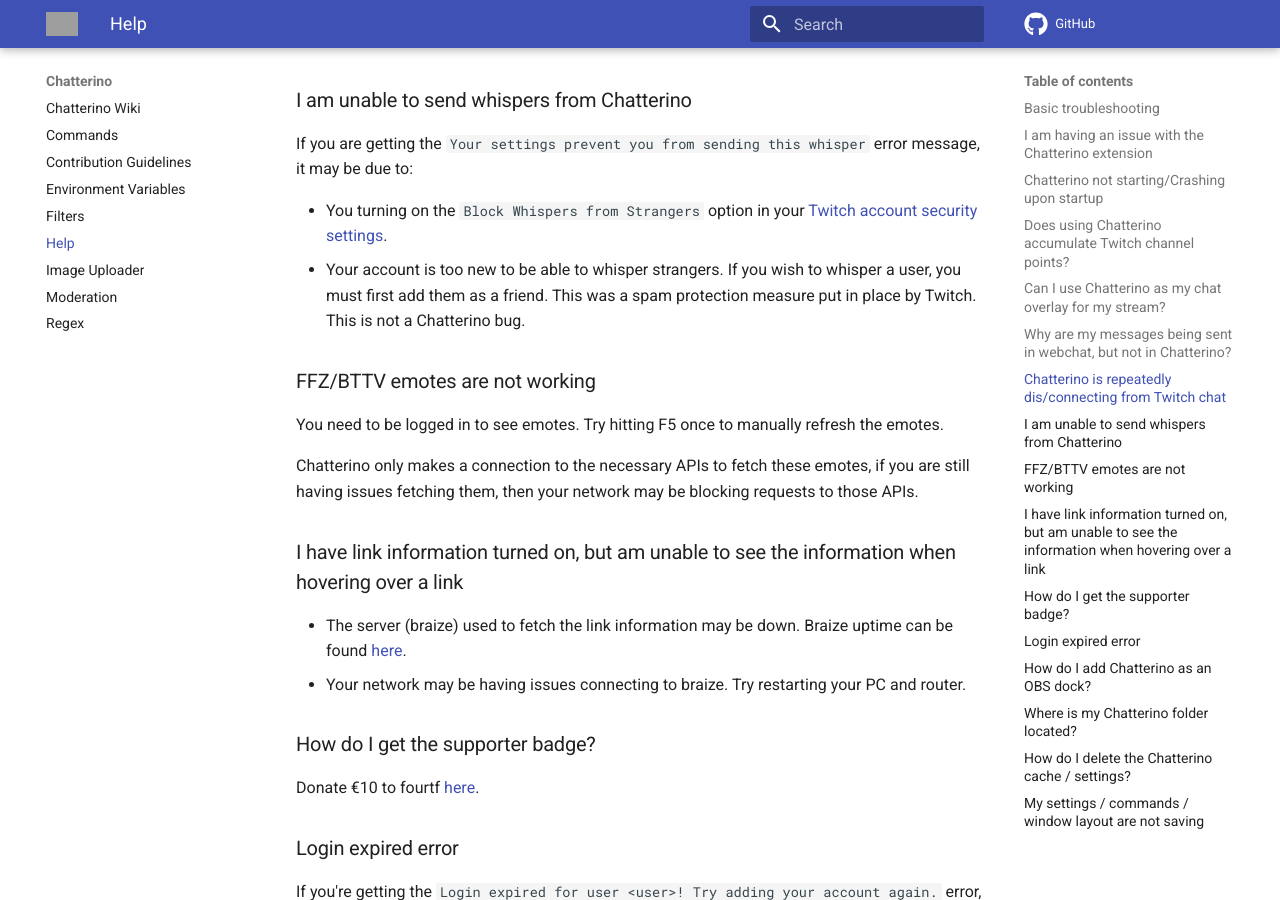
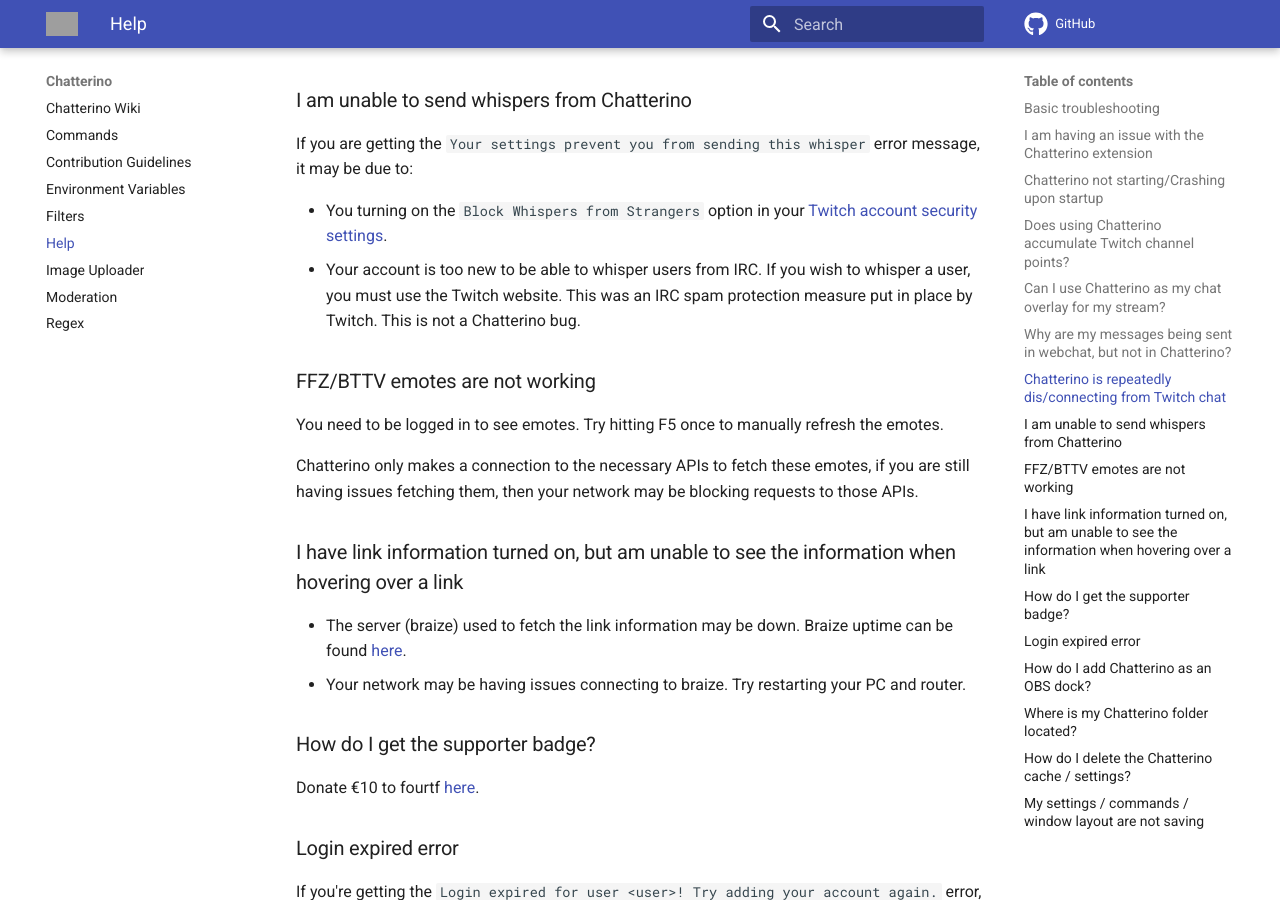
Before and after one commit to Chatterino/wiki, an MkDocs documentation site: the page built from docs/Help.md, in a window 1280 px wide and 900 px high, scrolled down 1772 px. Built offline with MkDocs 1.6.1 and Material for MkDocs 9.7.7, drawn with Linux system fonts in a browser that asks for light colours; comment, search, counter and statistics services are not loaded; grey boxes are pictures that could not be loaded.

Commit message:
Update whisper information
I tested this, even when added as a friend; they couldn't send whispers. What a joke.

```diff
--- a/docs/Help.md
+++ b/docs/Help.md
@@ -47,7 +47,7 @@
 If you are getting the `Your settings prevent you from sending this whisper` error message, it may be due to:
 
 - You turning on the `Block Whispers from Strangers` option in your [Twitch account security settings](https://www.twitch.tv/settings/security).
-- Your account is too new to be able to whisper strangers. If you wish to whisper a user, you must first add them as a friend. This was a spam protection measure put in place by Twitch. This is not a Chatterino bug.
+- Your account is too new to be able to whisper users from IRC. If you wish to whisper a user, you must use the Twitch website. This was an IRC spam protection measure put in place by Twitch. This is not a Chatterino bug.
 
 ### FFZ/BTTV emotes are not working
 You need to be logged in to see emotes.
```
